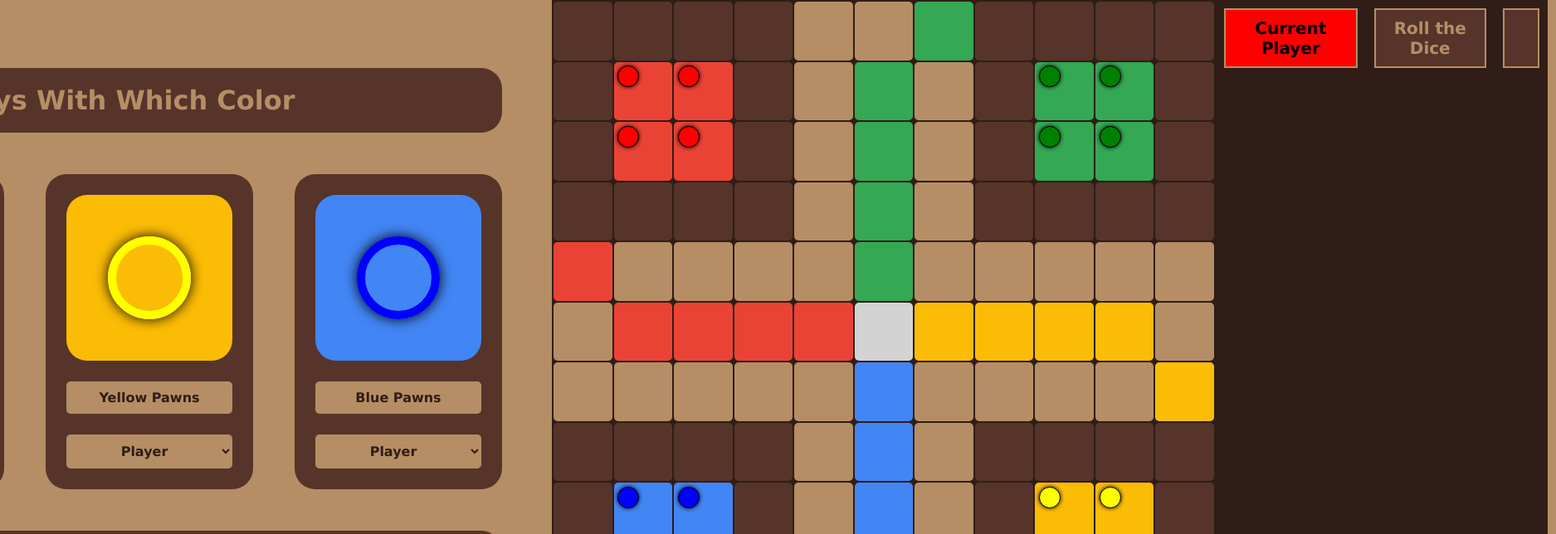
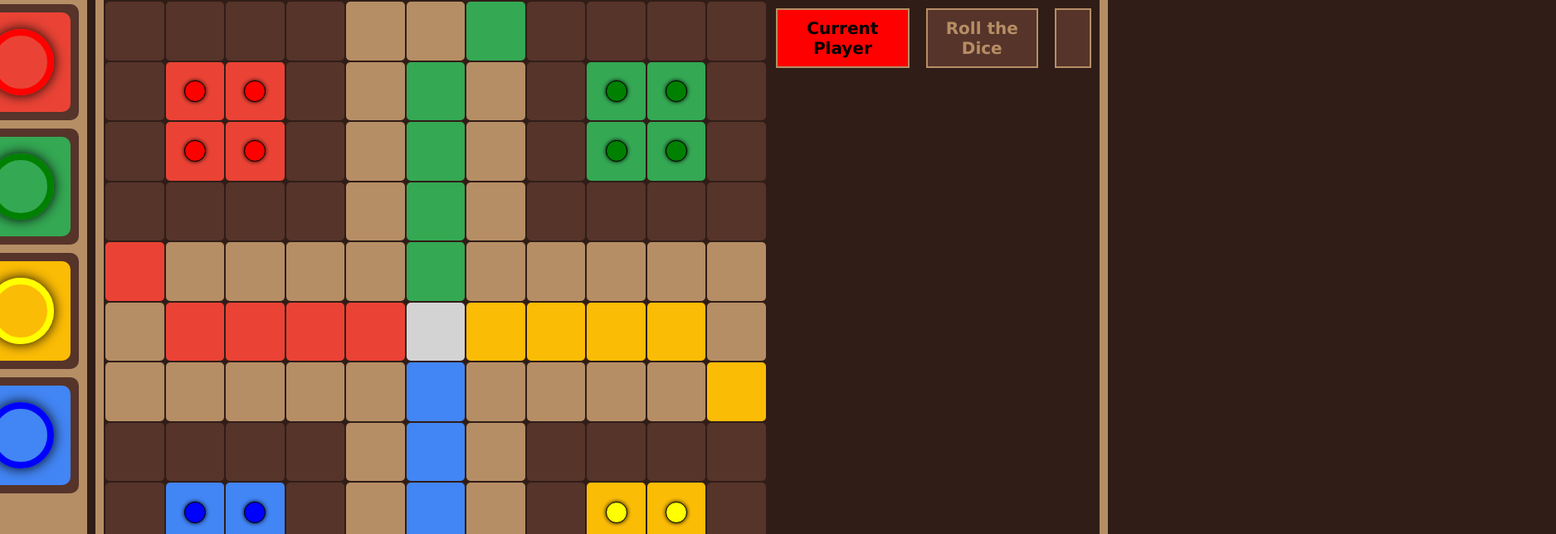
Before and after one commit to michudud/Ludo, a React (Vite) app: page / in a window 1280 px wide. Both pictures are taken after a click on the button "Play". Shown: the top 644 px of the page at 83% size, 1875 px wide, since content can reach past the window. Built offline with nearby package versions, Linux system fonts and the light colour scheme.

Commit message:
field and pawn update

```diff
--- a/src/components/BoardField.jsx
+++ b/src/components/BoardField.jsx
@@ -2,7 +2,6 @@ import React from "react";
 
 const BoardField = ({ field, pawnsOnField }) => {
   let fieldColor;
-
   if ((typeof field === "string" && field.includes("r")) || field === 1) {
     fieldColor = "#EA4335";
   } else if (
@@ -28,10 +27,27 @@ const BoardField = ({ field, pawnsOnField }) => {
     fieldColor = "#B68E65";
   }
 
+  let fieldTemplate = "1fr / 1fr";
+  let pawnSize = 26;
+  if (pawnsOnField.length === 2) {
+    fieldTemplate = "repeat(1, 1fr) / repeat(2, 1fr)";
+  } else if (pawnsOnField.length === 3 || pawnsOnField.length === 4) {
+    fieldTemplate = "repeat(2, 1fr) / repeat(2, 1fr)";
+  } else if (pawnsOnField.length === 5 || pawnsOnField.length === 6) {
+    fieldTemplate = "repeat(3, 1fr) / repeat(2, 1fr)";
+    pawnSize = 20;
+  } else if (pawnsOnField.length > 6) {
+    fieldTemplate = "repeat(3, 1fr) / repeat(3, 1fr)";
+    pawnSize = 20;
+  }
+
   return (
     <div
       className="BoardField"
-      style={{ backgroundColor: fieldColor }}
+      style={{
+        backgroundColor: fieldColor,
+        gridTemplate: fieldTemplate,
+      }}
       key={Math.random()}
     >
       {pawnsOnField.length > 0
@@ -39,7 +55,12 @@ const BoardField = ({ field, pawnsOnField }) => {
             return (
               <div
                 className="Pawn"
-                style={{ backgroundColor: color }}
+                style={{
+                  backgroundColor: color,
+                  width: pawnSize + "px",
+                  height: pawnSize + "px",
+                  borderRadius: pawnSize / 2 + "px",
+                }}
                 key={Math.random()}
               ></div>
             );
--- a/src/components/SetupMenu.jsx
+++ b/src/components/SetupMenu.jsx
@@ -32,7 +32,7 @@ const SetupMenu = () => {
   };
 
   return (
-    <div className="SetupMenu">
+    <div className={`SetupMenu ${menuOpen ? "" : "closed"}`}>
       <div className="smLabel">Choose Who Plays With Which Color</div>
       <div className="playersSetups" ref={playersSetupRef}>
         {menuPlayers.map((player) => {
--- a/src/sass/style.css
+++ b/src/sass/style.css
@@ -108,6 +108,55 @@ body {
   box-shadow: 0px 0px 15px 0px rgb(0, 0, 0);
 }
 
+.SetupMenu.closed {
+  width: 160px;
+  height: 820px;
+  padding: 10px;
+  margin-right: 10px;
+  background-color: #b68e65;
+  border-radius: 10px;
+  display: flex;
+  flex-direction: column;
+  justify-content: start;
+}
+.SetupMenu.closed .smLabel {
+  display: none;
+}
+.SetupMenu.closed .smPlay {
+  display: none;
+}
+.SetupMenu.closed .playersSetups {
+  flex-direction: column;
+}
+.SetupMenu.closed .playersSetups .playerSetup {
+  width: 140px;
+  height: 140px;
+  display: flex;
+  flex-direction: column;
+  align-items: center;
+  background-color: #56342a;
+  margin: 5px 0 5px 0;
+  border-radius: 10px;
+}
+.SetupMenu.closed .playersSetups .playerSetup label {
+  display: none;
+}
+.SetupMenu.closed .playersSetups .playerSetup select {
+  display: none;
+}
+.SetupMenu.closed .playersSetups .playerSetup .playerBg {
+  width: 120px;
+  height: 120px;
+  margin: 10px;
+  border-radius: 10px;
+}
+.SetupMenu.closed .playersSetups .playerSetup .playerBg .playerPawn {
+  width: 80px;
+  height: 80px;
+  border-radius: 40px;
+  border: 8px solid;
+}
+
 .PlayingArea {
   display: flex;
   width: 1250px;
@@ -172,10 +221,8 @@ body {
   border: 2px solid #301d17;
 }
 .Board .BoardField {
-  text-align: center;
   border-radius: 5px;
   display: grid;
-  grid-template: repeat(2, 1fr)/repeat(2, 1fr);
   justify-items: center;
   align-items: center;
 }
--- a/src/sass/style.scss
+++ b/src/sass/style.scss
@@ -119,6 +119,63 @@ body {
   }
 }
 
+.SetupMenu.closed {
+  width: 160px;
+  height: 820px;
+  padding: 10px;
+  margin-right: 10px;
+  background-color: #b68e65;
+  border-radius: 10px;
+  display: flex;
+  flex-direction: column;
+  justify-content: start;
+
+  .smLabel {
+    display: none;
+  }
+
+  .smPlay {
+    display: none;
+  }
+
+  .playersSetups {
+    flex-direction: column;
+
+    .playerSetup {
+      width: 140px;
+      height: 140px;
+      display: flex;
+      flex-direction: column;
+      align-items: center;
+      background-color: #56342a;
+      margin: 5px 0 5px 0;
+      border-radius: 10px;
+
+      label {
+        display: none;
+      }
+
+      select {
+        display: none;
+      }
+
+      .playerBg {
+        width: 120px;
+        height: 120px;
+        margin: 10px;
+        border-radius: 10px;
+
+        .playerPawn {
+          width: 80px;
+          height: 80px;
+          border-radius: 40px;
+          border: 8px solid;
+        }
+      }
+    }
+  }
+}
+
 .PlayingArea {
   display: flex;
   width: 1250px;
@@ -194,17 +251,10 @@ body {
   border: 2px solid #301d17;
 
   .BoardField {
-    text-align: center;
     border-radius: 5px;
-
     display: grid;
-    grid-template: repeat(2, 1fr) / repeat(2, 1fr);
     justify-items: center;
     align-items: center;
-
-    // display: flex;
-    // align-items: center;
-    // justify-content: center;
 
     .Pawn {
       width: 26px;
```
Also changed, not shown: 1 other file (tests, documents, lock files or other folders).
